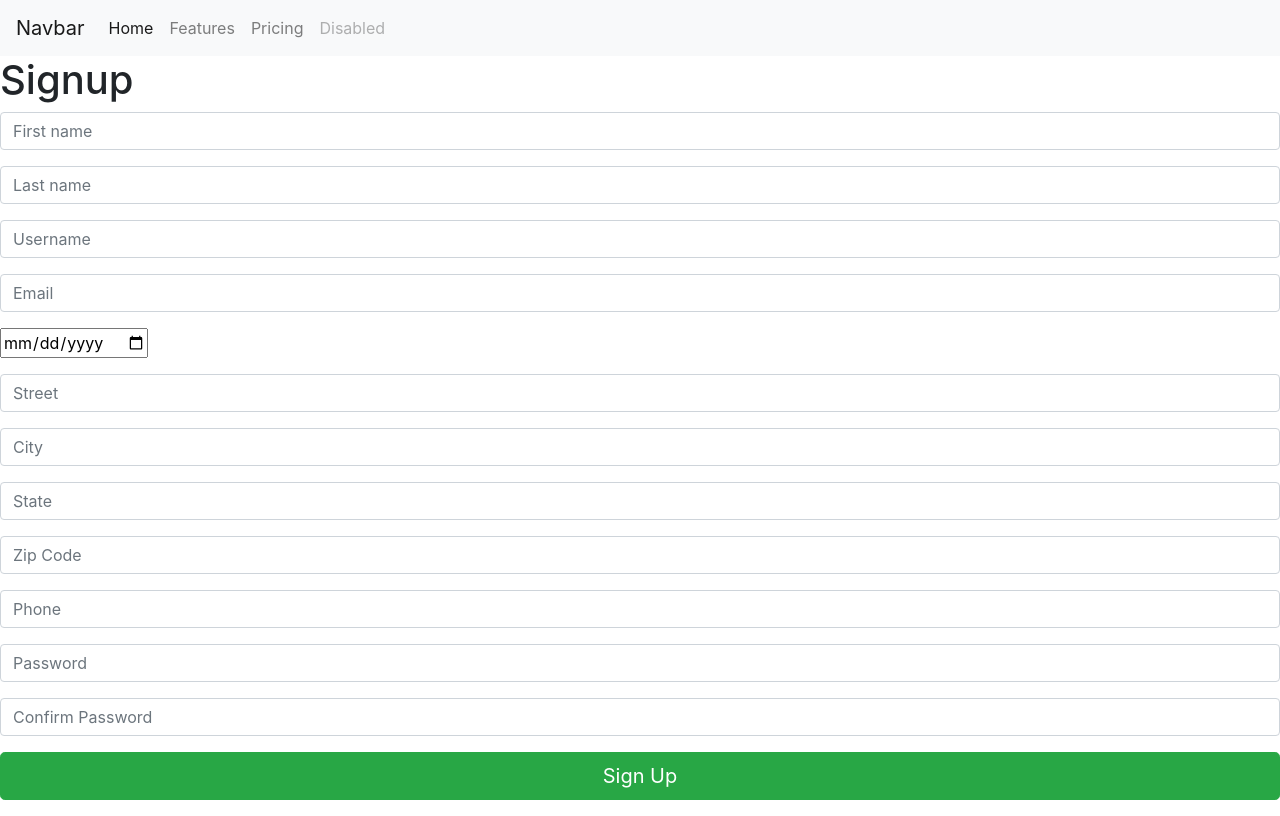
After one commit to vinitshah24/Movie-Rental-DB-G5, a Flask app: page /signup in a window 1280 px wide. The commit adds this page. Run offline with Flask 2, Linux system fonts and the light colour scheme; parts of the project's set-up code (start-up, migrations or seed data) failed here and were passed over; some libraries are stand-ins or nearby versions.

Commit message:
added login components

```diff
--- a/app/static/style.css
+++ b/app/static/style.css
@@ -0,0 +1,5 @@
+.main {
+    display: flex;
+    min-height: 100vh;
+    flex-direction: column;
+}
--- a/app/templates/base.html
+++ b/app/templates/base.html
@@ -23,7 +23,7 @@
     {% endif %}
 </head>
 
-<body>
+<body class="main">
     <nav class="navbar navbar-expand-lg navbar-light bg-light">
         <a class="navbar-brand" href="#">Navbar</a>
         <button class="navbar-toggler" type="button" data-toggle="collapse" data-target="#navbarNavAltMarkup"
--- a/app/templates/general/home.html
+++ b/app/templates/general/home.html
@@ -3,6 +3,8 @@
 {% block content %}
 
 <h1>Welcome to the Home</h1>
+
+<h2>{{ session["logged_user"] }}</h2>
 
 <h3> Query 1 </h3>
 <a href="{{ url_for('users.user_details' ) }}">
--- /dev/null
+++ b/app/templates/users/signup.html
@@ -0,0 +1,174 @@
+{% extends "base.html" %}
+
+{% block content %}
+
+<h1>Signup</h1>
+
+<form method="POST">
+
+    {{ form.hidden_tag() }}
+
+
+    <div class="form-group">
+        {% if form.first_name.errors %}
+        {{ form.first_name(class="form-control is-invalid") }}
+        <div class="invalid-feedback">
+            {% for error in form.first_name.errors %}
+            <span>{{ error }}</span>
+            {% endfor %}
+        </div>
+        {% else %}
+        {{ form.first_name(class="form-control") }}
+        {% endif %}
+    </div>
+
+    <div class="form-group">
+        {% if form.last_name.errors %}
+        {{ form.last_name(class="form-control is-invalid") }}
+        <div class="invalid-feedback">
+            {% for error in form.last_name.errors %}
+            <span>{{ error }}</span>
+            {% endfor %}
+        </div>
+        {% else %}
+        {{ form.last_name(class="form-control") }}
+        {% endif %}
+    </div>
+
+    <div class="form-group">
+        {% if form.username.errors %}
+        {{ form.username(class="form-control is-invalid") }}
+        <div class="invalid-feedback">
+            {% for error in form.username.errors %}
+            <span>{{ error }}</span>
+            {% endfor %}
+        </div>
+        {% else %}
+        {{ form.username(class="form-control") }}
+        {% endif %}
+    </div>
+
+    <div class="form-group">
+        {% if form.email.errors %}
+        {{ form.email(class="form-control is-invalid") }}
+        <div class="invalid-feedback">
+            {% for error in form.email.errors %}
+            <span>{{ error }}</span>
+            {% endfor %}
+        </div>
+        {% else %}
+        {{ form.email(class="form-control") }}
+        {% endif %}
+    </div>
+
+    <div class="form-group">
+        {% if form.birthdate.errors %}
+        {{ form.birthdate(class="form-control is-invalid") }}
+        <div class="invalid-feedback">
+            {% for error in form.birthdate.errors %}
+            <span>{{ error }}</span>
+            {% endfor %}
+        </div>
+        {% else %}
+       {{ form.birthdate(class='datepicker') }}
+        {% endif %}
+    </div>
+
+    <div class="form-group">
+        {% if form.street.errors %}
+        {{ form.street(class="form-control is-invalid") }}
+        <div class="invalid-feedback">
+            {% for error in form.street.errors %}
+            <span>{{ error }}</span>
+            {% endfor %}
+        </div>
+        {% else %}
+        {{ form.street(class="form-control") }}
+        {% endif %}
+    </div>
+
+    <div class="form-group">
+        {% if form.city.errors %}
+        {{ form.city(class="form-control is-invalid") }}
+        <div class="invalid-feedback">
+            {% for error in form.city.errors %}
+            <span>{{ error }}</span>
+            {% endfor %}
+        </div>
+        {% else %}
+        {{ form.city(class="form-control") }}
+        {% endif %}
+    </div>
+
+    <div class="form-group">
+        {% if form.state.errors %}
+        {{ form.state(class="form-control is-invalid") }}
+        <div class="invalid-feedback">
+            {% for error in form.state.errors %}
+            <span>{{ error }}</span>
+            {% endfor %}
+        </div>
+        {% else %}
+        {{ form.state(class="form-control") }}
+        {% endif %}
+    </div>
+
+    <div class="form-group">
+        {% if form.zipcode.errors %}
+        {{ form.zipcode(class="form-control is-invalid") }}
+        <div class="invalid-feedback">
+            {% for error in form.zipcode.errors %}
+            <span>{{ error }}</span>
+            {% endfor %}
+        </div>
+        {% else %}
+        {{ form.zipcode(class="form-control") }}
+        {% endif %}
+    </div>
+
+    <div class="form-group">
+        {% if form.phone.errors %}
+        {{ form.phone(class="form-control is-invalid") }}
+        <div class="invalid-feedback">
+            {% for error in form.phone.errors %}
+            <span>{{ error }}</span>
+            {% endfor %}
+        </div>
+        {% else %}
+        {{ form.phone(class="form-control") }}
+        {% endif %}
+    </div>
+
+    <div class="form-group">
+        {% if form.password.errors %}
+        {{ form.password(class="form-control is-invalid") }}
+        <div class="invalid-feedback">
+            {% for error in form.password.errors %}
+            <span>{{ error }}</span>
+            {% endfor %}
+        </div>
+        {% else %}
+        {{ form.password(class="form-control") }}
+        {% endif %}
+    </div>
+
+    <div class="form-group">
+        {% if form.confirm_password.errors %}
+        {{ form.confirm_password(class="form-control is-invalid") }}
+        <div class="invalid-feedback">
+            {% for error in form.confirm_password.errors %}
+            <span>{{ error }}</span>
+            {% endfor %}
+        </div>
+        {% else %}
+        {{ form.confirm_password(class="form-control") }}
+        {% endif %}
+    </div>
+
+    <div class="form-group">
+        {{ form.submit(class="btn btn-success btn-lg btn-block") }}
+    </div>
+
+</form>
+
+{% endblock content %}
--- a/app/users/forms.py
+++ b/app/users/forms.py
@@ -0,0 +1,53 @@
+from flask_wtf import FlaskForm
+from wtforms import StringField, PasswordField, SubmitField, DateField
+from wtforms.validators import DataRequired, Length, Email, EqualTo
+from flask_admin.form import DateTimeField, DatePickerWidget, DateTimePickerWidget
+
+
+class SignUpForm(FlaskForm):
+    first_name = StringField('First Name',
+                             validators=[DataRequired(), Length(min=2, max=20)],
+                             render_kw={'placeholder': 'First name'})
+    last_name = StringField('Last Name',
+                            validators=[DataRequired(), Length(min=2, max=20)],
+                            render_kw={'placeholder': 'Last name'})
+    username = StringField('Username',
+                           validators=[DataRequired(), Length(min=2, max=20)],
+                           render_kw={'placeholder': 'Username'})
+    email = StringField('Email', validators=[DataRequired(), Email()],
+                        render_kw={'placeholder': 'Email'})
+
+    birthdate = DateField('DatePicker', format='%Y-%m-%d', render_kw={'type': 'date'})
+
+    street = StringField('Street',
+                         validators=[DataRequired(), Length(min=2, max=20)],
+                         render_kw={'placeholder': 'Street'})
+    city = StringField('City',
+                       validators=[DataRequired(), Length(min=2, max=20)],
+                       render_kw={'placeholder': 'City'})
+    state = StringField('State',
+                        validators=[DataRequired(), Length(min=2, max=20)],
+                        render_kw={'placeholder': 'State'})
+    zipcode = StringField('Zip Code',
+                          validators=[DataRequired(), Length(min=2, max=20)],
+                          render_kw={'placeholder': 'Zip Code'})
+    phone = StringField('Phone',
+                        validators=[DataRequired(), Length(min=2, max=20)],
+                        render_kw={'placeholder': 'Phone'})
+    password = PasswordField('Password',
+                             validators=[DataRequired()],
+                             render_kw={'placeholder': 'Password'})
+    confirm_password = PasswordField('Confirm Password',
+                                     validators=[DataRequired(), EqualTo('password')],
+                                     render_kw={'placeholder': 'Confirm Password'})
+    submit = SubmitField('Sign Up')
+
+
+class LoginForm(FlaskForm):
+    username = StringField('Username',
+                           validators=[DataRequired(), Length(min=2, max=20)],
+                           render_kw={'placeholder': 'Username'})
+    password = PasswordField('Password',
+                             validators=[DataRequired()],
+                             render_kw={'placeholder': 'Password'})
+    submit = SubmitField('Log In')
--- a/app/users/routes.py
+++ b/app/users/routes.py
@@ -1,10 +1,12 @@
 
 import pymysql
-
-from flask import render_template, Blueprint
+from datetime import datetime
+from flask import (render_template, Blueprint, flash, redirect, url_for,
+                   request, session)
 
 from app.db import mysql
 import app.users.models as queries
+from app.users.forms import SignUpForm, LoginForm
 
 users = Blueprint('users', __name__)
 
@@ -17,7 +19,59 @@ def user_details():
     data = cursor.fetchall()
     cursor.close()
     conn.close()
-    print(data)
-    return render_template('admin/user_details.html',
-                           title='User Details',
-                           resultset=data)
+    return render_template('admin/user_details.html', title='User Details', resultset=data)
+
+
+@users.route("/signup", methods=['GET', 'POST'])
+def signup():
+    if session.get("logged_user") is not None:
+        return redirect(url_for('general.home'))
+    form = SignUpForm()
+    if form.validate_on_submit():
+        (username, user_pass, first_name, last_name, birthdate, street, city,
+         state, zipcode, phone, email, date_joined) = (
+            form.username.data, form.password.data,
+            form.first_name.data, form.last_name.data,
+            form.birthdate.data, form.street.data,
+            form.city.data, form.state.data, form.zipcode.data,
+            form.phone.data, form.email.data,
+            datetime.now().strftime("%Y-%m-%d"))
+        conn = mysql.connect()
+        cursor = conn.cursor()
+        cursor.execute(queries.INSERT_PERSON, (
+            username, user_pass, first_name, last_name, birthdate, street,
+            city, state, zipcode, phone, email, date_joined))
+        # TODO: Select userID, Insert USER (general/premium)
+        # TODO: Verify the user record before showing success message
+        conn.commit()
+        flash('Account created successfully!', 'success')
+        return redirect(url_for('users.login'))
+    return render_template('users/signup.html', title='Signup', form=form)
+
+
+@users.route("/login", methods=['GET', 'POST'])
+def login():
+    if session.get("logged_user") is not None:
+        return redirect(url_for('general.home'))
+    form = LoginForm()
+    if form.validate_on_submit():
+        (username, user_pass) = (form.username.data, form.password.data)
+        conn = mysql.connect()
+        cursor = conn.cursor(pymysql.cursors.DictCursor)
+        cursor.execute(queries.SELECT_LOGIN, (username, user_pass))
+        verify_count = cursor.fetchone()
+        if int(verify_count['output']) == 0:
+            flash('Login Unsuccessful. Check Username and Password!', 'danger')
+            return redirect(url_for('users.login'))
+        else:
+            # TODO: GET THE USER ID FOR USER SESSION
+            session["logged_user"] = username
+            next_page = request.args.get('next')
+            return redirect(next_page) if next_page else redirect(url_for('general.home'))
+    return render_template('users/login.html', title='Login', form=form)
+
+
+@users.route("/logout", methods=['GET'])
+def logout():
+    session.clear()
+    return redirect(url_for('users.login'))
--- a/config.py
+++ b/config.py
@@ -1,6 +1,7 @@
 """ Configuration Variables """
 from datetime import timedelta
 from dotenv import load_dotenv
+import tempfile
 import os
 
 # Loading the environment variables
@@ -16,3 +17,5 @@ MYSQL_DATABASE_PORT = 3306
 MYSQL_DATABASE_USER = os.getenv('MYSQL_USER')
 MYSQL_DATABASE_PASSWORD = os.getenv('MYSQL_PASS')
 MYSQL_DATABASE_DB = os.getenv('MYSQL_DB')
+
+SESSION_PERMANENT = False
--- a/query.sql
+++ b/query.sql
@@ -8,7 +8,7 @@ username VARCHAR(60) NOT NULL UNIQUE,
 user_pass VARCHAR(50) NOT NULL,
 first_name VARCHAR(80) NOT NULL,
 last_name VARCHAR(80) NOT NULL,
-birthdate DATE NOT NULL,
+birthdate DATE NULL,
 street VARCHAR(100) NOT NULL,
 city VARCHAR(65)NOT NULL,
 state VARCHAR(50)NOT NULL,
```
Also changed, not shown: app/templates/users/login.html (+34 -0 lines), app/users/models.py (+12 -0 lines).
